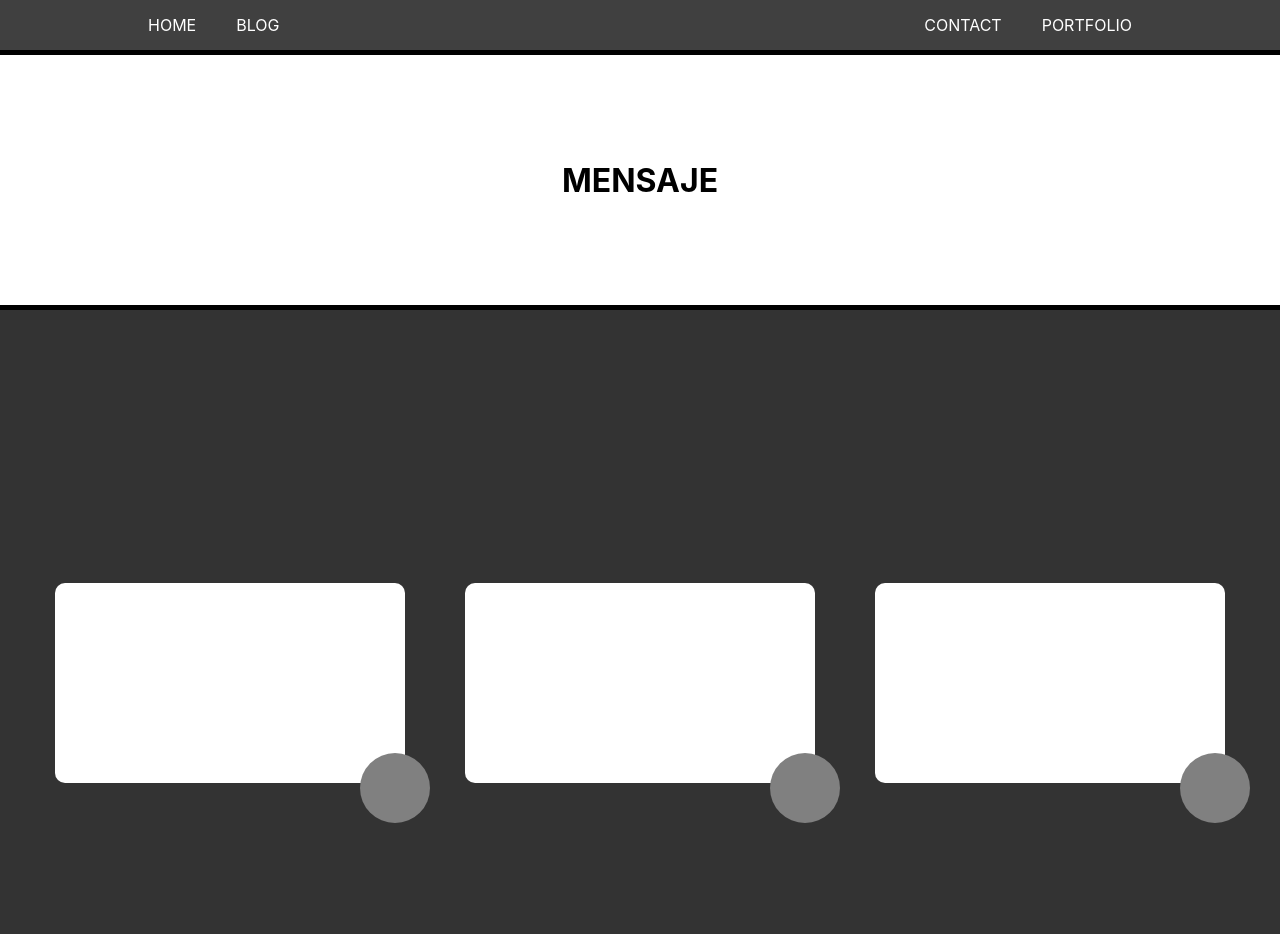
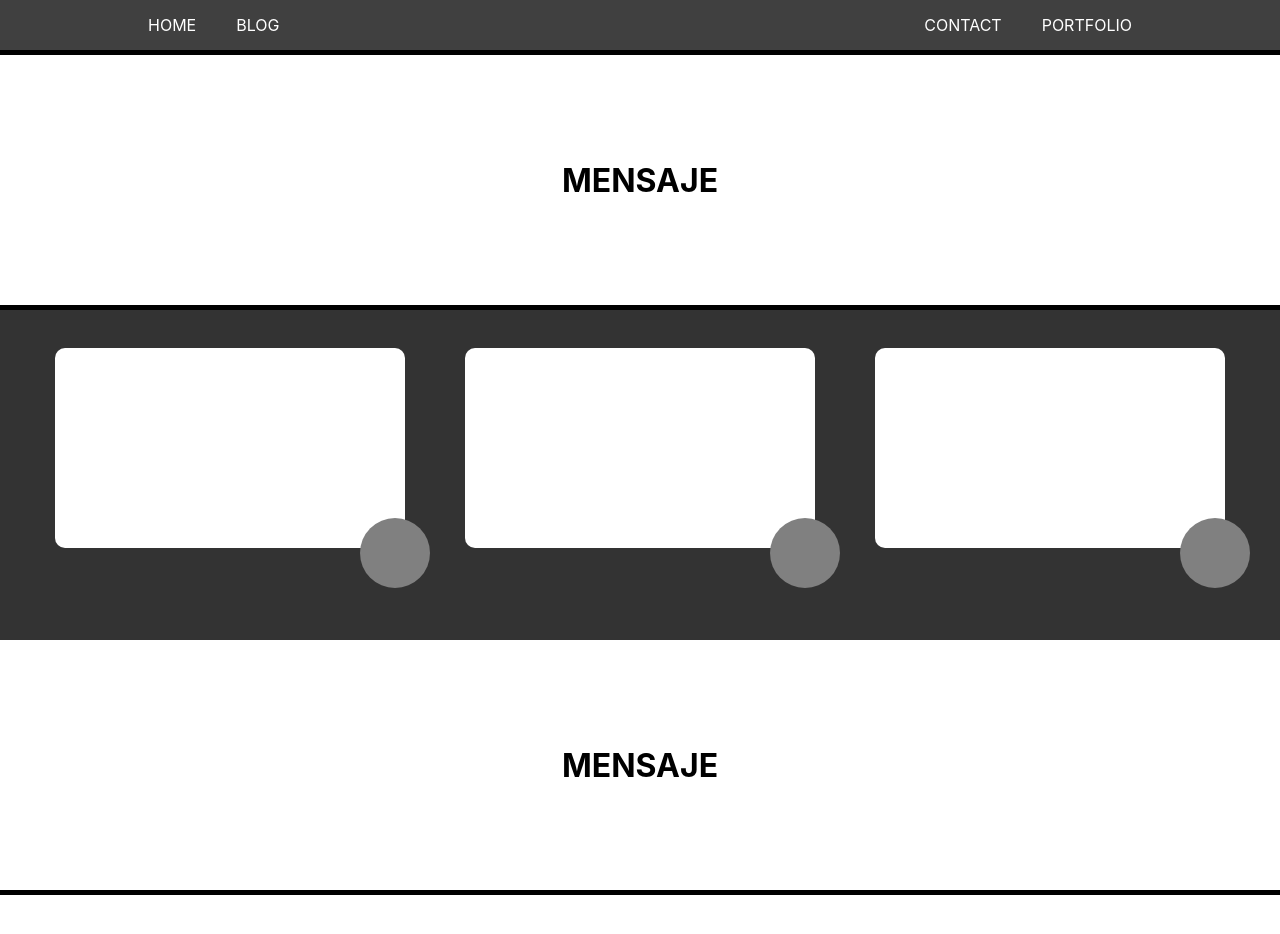
Before and after one commit to lesanpi/lesanpi.com, a React (Create React App) app in the folder lesanpi.com/: page / in a window 1280 px wide. Shown: the top 934 px of the page. After the commit the page ends 895 px from the top, so only its background shows below. Built offline with nearby package versions, Linux system fonts and the light colour scheme.

Commit message:
Base de seccion de nuevos blogs

```diff
--- a/lesanpi.com/src/App.js
+++ b/lesanpi.com/src/App.js
@@ -11,6 +11,7 @@
 
       <Message />
       <BlogSection />
+      <Message />
 
     </div>
   );
--- a/lesanpi.com/src/blog/components/blog.css
+++ b/lesanpi.com/src/blog/components/blog.css
@@ -1,7 +1,5 @@
 .blogSection{
-	width: 100%;
-	height: 100vh;
-	background-color: rgba(0,0,0,0.8);
+	width: 100%;	background-color: rgba(0,0,0,0.8);
 	display: block;
 	flex-wrap: wrap;
 	align-content: center;
```
